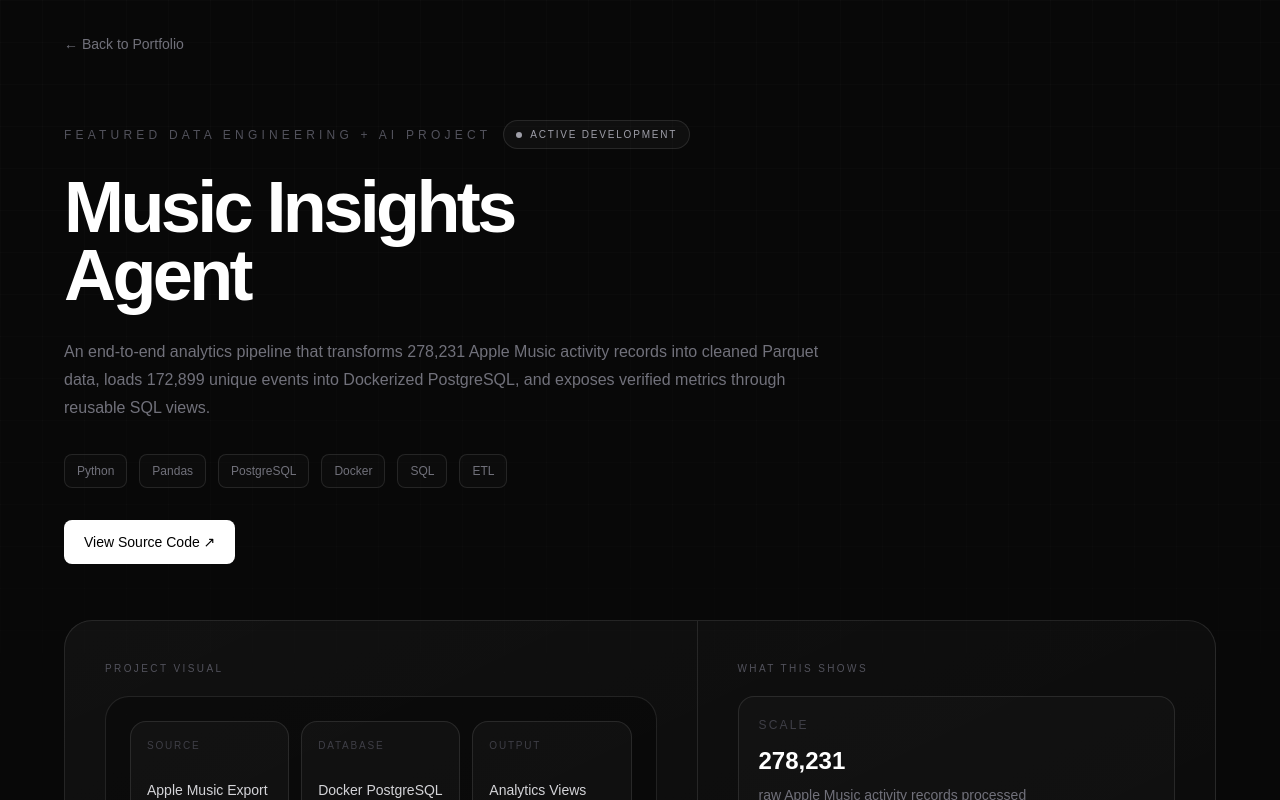
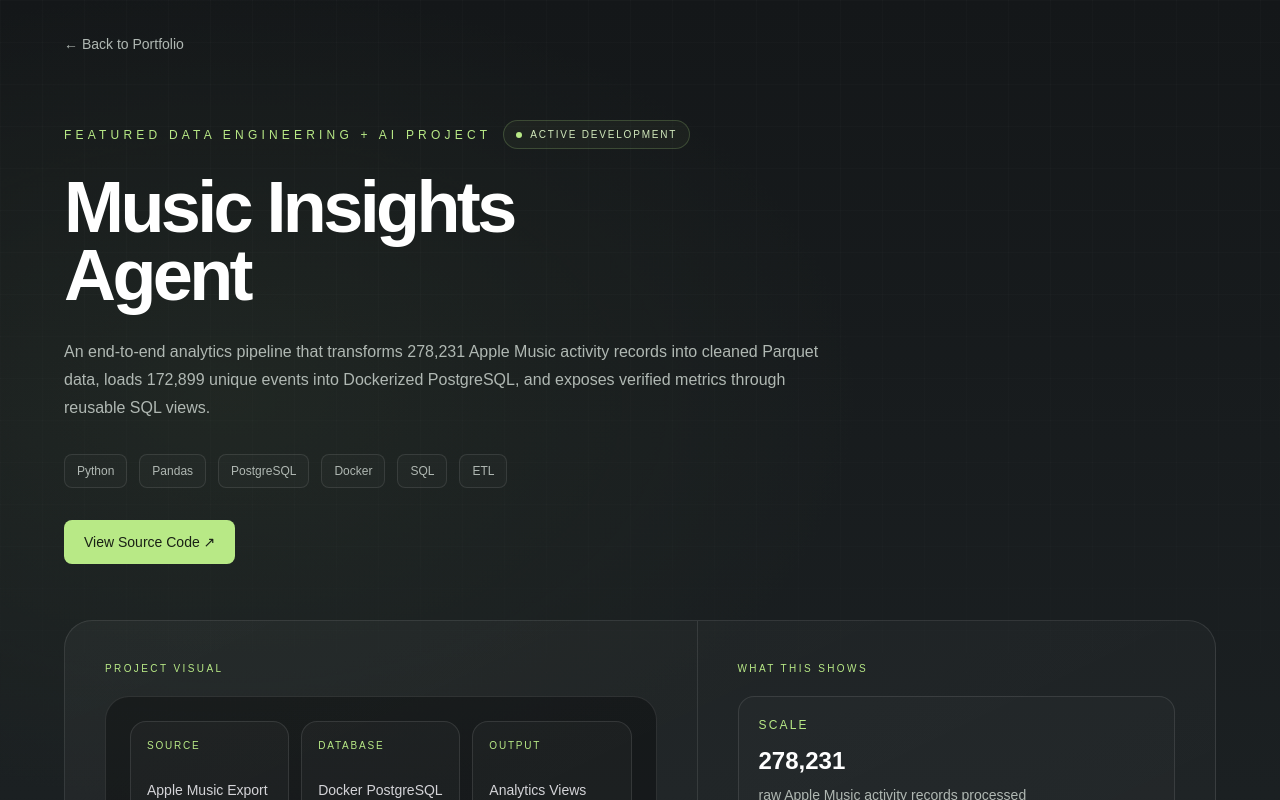
Before and after one commit to Mohamed254-pixel/Mohamed-portfolio, a Next.js app: page /projects/music-insights-agent in a window 1280 px wide. Shown: the top 800 px of the page. Built offline with nearby package versions, Linux system fonts and the light colour scheme; no server answers.

Commit message:
Match project pages to charcoal and green portfolio palette

```diff
--- a/app/globals.css
+++ b/app/globals.css
@@ -3399,7 +3399,7 @@ textarea:focus-visible {
 }
 
 /* Original portfolio composition, with the charcoal and green palette. */
-.portfolio-surface {
+:is(.portfolio-surface, .project-pages) {
   --portfolio-accent: #b8e986;
   background:
     radial-gradient(950px 620px at 18% calc(8% + var(--scroll-shift)), rgba(184,233,134,.055), transparent 68%),
@@ -3408,72 +3408,113 @@ textarea:focus-visible {
     linear-gradient(180deg, #141719 0%, #1b2022 16%, #14191b 31%, #202628 48%, #14191b 63%, #1b2223 79%, #141719 100%);
 }
 
-.portfolio-surface .premium-button {
+:is(.portfolio-surface, .project-pages) .premium-button {
   color: #192015;
   background: var(--portfolio-accent);
   border-color: var(--portfolio-accent);
 }
 
-.portfolio-surface .premium-button:hover {
+:is(.portfolio-surface, .project-pages) .premium-button:hover {
   background: #c9f2a2;
   box-shadow: 0 12px 35px rgba(184,233,134,.12);
 }
 
-.portfolio-surface .hero-word-two,
-.portfolio-surface .section-kicker,
-.portfolio-surface .hero-signal-value,
-.portfolio-surface .hero-data-chip strong,
-.portfolio-surface .nav-link.active,
-.portfolio-surface .mobile-nav-link.is-active {
+:is(.portfolio-surface, .project-pages) .hero-word-two,
+:is(.portfolio-surface, .project-pages) .section-kicker,
+:is(.portfolio-surface, .project-pages) .hero-signal-value,
+:is(.portfolio-surface, .project-pages) .hero-data-chip strong,
+:is(.portfolio-surface, .project-pages) .nav-link.active,
+:is(.portfolio-surface, .project-pages) .mobile-nav-link.is-active {
   color: var(--portfolio-accent);
 }
 
-.portfolio-surface .internship-badge {
+:is(.portfolio-surface, .project-pages) .internship-badge {
   color: #d2e9bc;
   border-color: rgba(184,233,134,.2);
   background: rgba(184,233,134,.045);
 }
 
-.portfolio-surface .internship-pulse,
-.portfolio-surface .contact-secure-dot,
-.portfolio-surface .scroll-explore-dot,
-.portfolio-surface .nav-link::after {
+:is(.portfolio-surface, .project-pages) .internship-pulse,
+:is(.portfolio-surface, .project-pages) .contact-secure-dot,
+:is(.portfolio-surface, .project-pages) .scroll-explore-dot,
+:is(.portfolio-surface, .project-pages) .nav-link::after {
   background: var(--portfolio-accent);
 }
 
-.portfolio-surface .page-transition-line,
-.portfolio-surface .experience-rail span {
+:is(.portfolio-surface, .project-pages) .page-transition-line,
+:is(.portfolio-surface, .project-pages) .experience-rail span {
   background: linear-gradient(90deg, #6d8d58, #b8e986);
 }
 
-.portfolio-surface .hero-orbit-ring {
+:is(.portfolio-surface, .project-pages) .hero-orbit-ring {
   border-color: rgba(184,233,134,.1);
 }
 
-.portfolio-surface .skill-pill,
-.portfolio-surface .mini-tag,
-.portfolio-surface .tech-category-item {
+:is(.portfolio-surface, .project-pages) .skill-pill,
+:is(.portfolio-surface, .project-pages) .mini-tag,
+:is(.portfolio-surface, .project-pages) .tech-category-item {
   color: #b0b8b3;
   border-color: rgba(184,233,134,.11);
 }
 
-.portfolio-surface .skill-pill:hover,
-.portfolio-surface .ghost-button:hover,
-.portfolio-surface .hero-text-link:hover,
-.portfolio-surface .tech-category-item:hover {
+:is(.portfolio-surface, .project-pages) .skill-pill:hover,
+:is(.portfolio-surface, .project-pages) .ghost-button:hover,
+:is(.portfolio-surface, .project-pages) .hero-text-link:hover,
+:is(.portfolio-surface, .project-pages) .tech-category-item:hover {
   color: var(--portfolio-accent);
   border-color: rgba(184,233,134,.3);
   background: rgba(184,233,134,.04);
 }
 
-.portfolio-surface a:focus-visible,
-.portfolio-surface button:focus-visible,
-.portfolio-surface input:focus-visible,
-.portfolio-surface textarea:focus-visible {
+:is(.portfolio-surface, .project-pages) a:focus-visible,
+:is(.portfolio-surface, .project-pages) button:focus-visible,
+:is(.portfolio-surface, .project-pages) input:focus-visible,
+:is(.portfolio-surface, .project-pages) textarea:focus-visible {
   outline-color: var(--portfolio-accent);
 }
 
-.portfolio-surface ::selection {
+:is(.portfolio-surface, .project-pages) ::selection {
   color: #192015;
   background: var(--portfolio-accent);
 }
+
+
+/* Project pages share the palette without changing their composition. */
+.project-pages {
+  --scroll-shift: 0px;
+}
+
+.project-pages > main {
+  background: transparent;
+}
+
+.project-pages :is(.text-zinc-500, .text-zinc-600, .text-zinc-700) {
+  color: #b0b8b3;
+}
+
+.project-pages :is(.uppercase, h1 span) {
+  color: var(--portfolio-accent);
+}
+
+.project-pages a.bg-white {
+  color: #192015;
+  background: var(--portfolio-accent);
+}
+
+.project-pages a.bg-white:hover {
+  background: #c9f2a2;
+}
+
+.project-pages a:not(.premium-button):not(.bg-white):hover {
+  color: var(--portfolio-accent);
+}
+
+.project-pages .rounded-full.bg-zinc-400 {
+  background: var(--portfolio-accent);
+}
+
+.project-pages .rounded-full.border {
+  color: #d2e9bc;
+  border-color: rgba(184,233,134,.2);
+  background: rgba(184,233,134,.045);
+}
--- /dev/null
+++ b/app/projects/layout.tsx
@@ -0,0 +1,5 @@
+import type { ReactNode } from "react";
+
+export default function ProjectsLayout({ children }: { children: ReactNode }) {
+  return <div className="project-pages">{children}</div>;
+}
```
